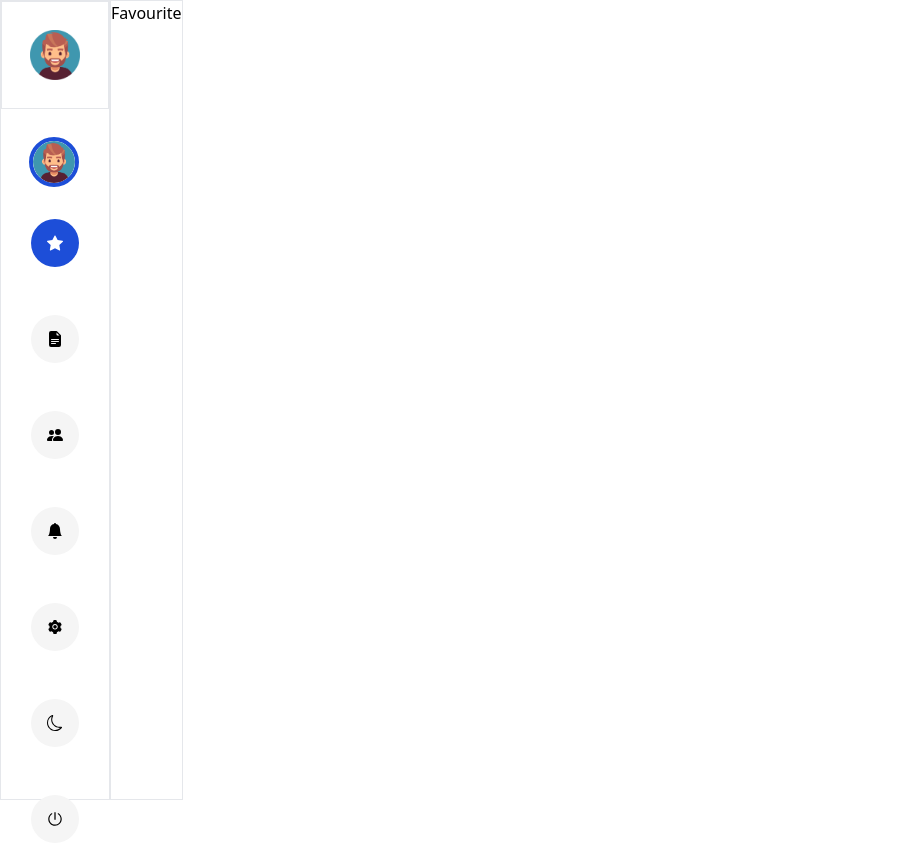
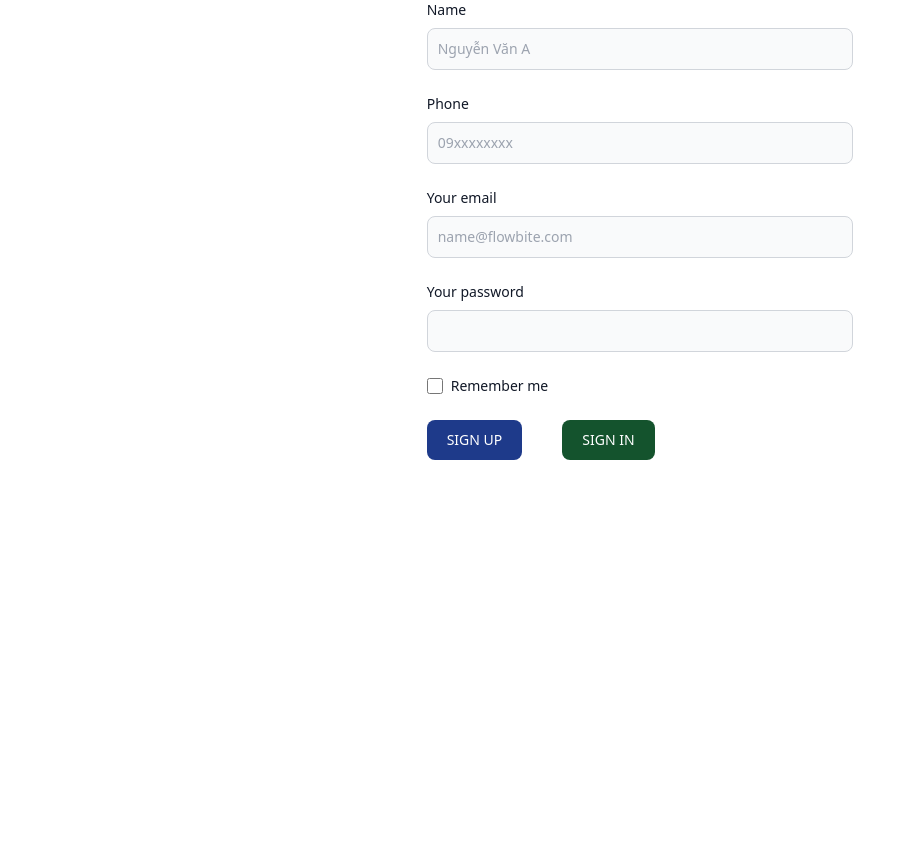
Before and after one commit to imnhaphuong/TellMe, a React (Create React App) app in the folder frontend/: page / in a window 1280 px wide. Shown: the top 864 px of the page, without its empty margins (0-916 px from the left). After the commit the page ends 800 px from the top, so only its background shows below. Built offline with nearby package versions, Linux system fonts and the light colour scheme; the HTML template or start-up script is replaced by a standard one.

Commit message:
Signup UI and insert data

```diff
--- a/frontend/package.json
+++ b/frontend/package.json
@@ -7,8 +7,10 @@
     "@material-ui/icons": "^4.11.3",
     "@material-ui/lab": "^4.0.0-alpha.61",
     "agora-rtc-react": "^1.1.3",
+    "axios": "^1.2.0",
     "react": "^18.2.0",
     "react-dom": "^18.2.0",
+    "react-hook-form": "^7.39.5",
     "react-icons": "^4.6.0",
     "react-router-dom": "^6.4.3",
     "react-scripts": "5.0.1",
--- a/frontend/src/App.js
+++ b/frontend/src/App.js
@@ -5,12 +5,13 @@ import Client from "./containers/client/Client.jsx";
 import Signup from "./containers/client/Singup/Signup";
 import Login from "./containers/client/Login/Login";
 import Sidebar from "./containers/shared/Sidebar/sidebar";
+import Welcome from "./containers/client/header";
 
 function App() {
   return (
     <div className="App">
       {/* <Router> */}
-          <Sidebar/>
+          <Signup/>
       {/* </Router> */}
     </div>
   );
--- a/frontend/src/containers/client/Singup/Signup.jsx
+++ b/frontend/src/containers/client/Singup/Signup.jsx
@@ -1,41 +1,45 @@
-import React, { useSate } from "react";
+import React from "react";
+import { useForm } from "react-hook-form";
+import axios from 'axios';
+import Welcome from "../header";
 
-const Signup = (props) => {
-    //const [email, setEmail] = useSate('');
-    // const [phonenumber, setphonenumber] = useSate('');
-    // const [password, setpassword] = useSate('');
-
-    // const handleSubmit = (e) => {
-    //     e.preventDefault();
-    //     console.log(email);
-    // }
-
+const RegisterForm = () => {
+    const { register, handleSubmit, formState: { errors } } = useForm();
+    const handleRegistration = async (data) => {
+        console.log(data);
+        await axios({
+            method: 'post',
+            url: 'http://localhost:4000/api/users/create',
+            data: data
+        });
+    }
     return (
-        // <>
-        //     <form onSubmit={handleSubmit}>
-        //         <label htmlFor="email">Email</label>
-        //         <input value={email} onChange={(e) => setemail(e.target.value)} type="email" placeholder="youremail@gmail.com" id="email" name="email" />
-        //         <label htmlFor="phonenumber">Số điện thoại</label>
-        //         <input value={phonenumber} onChange={(e) => setphonenumber(e.target.value)} type="number" placeholder="0912345678" id="phonenumber" name="phonenumber" />
-        //         <label htmlFor="password">Mật khẩu</label>
-        //         <input value={password} onChange={(e) => setpassword(e.target.value)} type="password" placeholder="*********" id="password" name="password" />
-        //         <button type="submit">SIGN UP </button>
-        //     </form>
-        //     <button onClick={() => props.onFormSwitch('login')}>LOG IN</button>
-        // </>
-        // <div>
-        //     <h6>Heloo</h6>
-        // </div>
-        <form>
-            <label for= "email">Email</label>
-            <input type="email" placeholder="youremail@gmail.com" id="email" name="email"/>
-            <label for= "phonenumber">Số điện thoại</label>
-            <input type="text" placeholder="0912345678" id="phonenumber" name="phonenumber"/>
-            <label for= "password">Mật khẩu</label>
-            <input type="password" placeholder="********" id="password" name="password"/>
-            <button>SIG UP</button>
+        <form className="container mx-auto w-1/3" onSubmit={handleSubmit(handleRegistration)} >
+            <div className="mb-6">
+                <label for="name" className="block mb-2 text-sm font-medium text-gray-900">Name</label>
+                <input type="text" id="name" className="bg-gray-50 border border-gray-300 text-gray-900 text-sm rounded-lg focus:ring-blue-500 focus:border-blue-500 block w-full p-2.5" placeholder="Nguyễn Văn A" {...register("name")} />
+            </div>
+            <div className="mb-6">
+                <label for="phone" className="block mb-2 text-sm font-medium text-gray-900 ">Phone</label>
+                <input type="text" id="phone" className="bg-gray-50 border border-gray-300 text-gray-900 text-sm rounded-lg focus:ring-blue-500 focus:border-blue-500 block w-full p-2.5" placeholder="09xxxxxxxx" {...register("phone")} />
+            </div>
+            <div className="mb-6">
+                <label for="email" className="block mb-2 text-sm font-medium text-gray-900">Your email</label>
+                <input type="email" id="email" className="bg-gray-50 border border-gray-300 text-gray-900 text-sm rounded-lg focus:ring-blue-500 focus:border-blue-500 block w-full p-2.5" placeholder="name@flowbite.com" {...register("email")} />
+            </div>
+            <div className="mb-6">
+                <label for="password" className="block mb-2 text-sm font-medium text-gray-900 ">Your password</label>
+                <input type="password" id="password" className="bg-gray-50 border border-gray-300 text-gray-900 text-sm rounded-lg focus:ring-blue-500 focus:border-blue-500 block w-full p-2.5" {...register("password")} />
+            </div>
+            <div className="flex items-start mb-6">
+                <div className="flex items-center h-5">
+                    <input id="remember" type="checkbox" value="" className="w-4 h-4 bg-gray-50 rounded border border-gray-300 focus:ring-3 focus:ring-blue-300" required />
+                </div>
+                <label for="remember" className="ml-2 text-sm font-medium text-gray-900">Remember me</label>
+            </div>
+            <button type="submit" className="text-white bg-blue-900 hover:bg-blue-600 focus:ring-4 focus:outline-none focus:ring-blue-300 font-medium rounded-lg text-sm w-full sm:w-auto px-5 py-2.5 text-center mr-10">SIGN UP</button>
+            <button type="submit" className="text-white bg-green-900 hover:bg-green-600 focus:ring-4 focus:outline-none focus:ring-blue-300 font-medium rounded-lg text-sm w-full sm:w-auto px-5 py-2.5 text-center">SIGN IN</button>
         </form>
-
-    )
-}
-export default Signup;
+    );
+};
+export default RegisterForm;
--- /dev/null
+++ b/frontend/src/containers/client/Singup/Signup.scss
@@ -0,0 +1,3 @@
+.signupform {
+    background-color: aqua;
+}
--- /dev/null
+++ b/frontend/src/containers/client/header/index.jsx
@@ -0,0 +1,17 @@
+import React from "react"
+
+const Welcome = () => {
+    return (
+        <div className="grid grid-cols-1 gap-6 sm:grid-cols-2">
+            <div className="mx-1/3">
+                <img src="https://cdn.logo.com/hotlink-ok/logo-social.png" width="200" height="200" />
+                <h1>TELL ME</h1>
+                <h2>Hello Everyone, WE are TellMe</h2>
+                <span>Welcome to tellme</span>
+            </div>
+        </div>
+
+    )
+
+}
+export default Welcome
```
Also changed, not shown: 1 other file (tests, documents, lock files or other folders).
